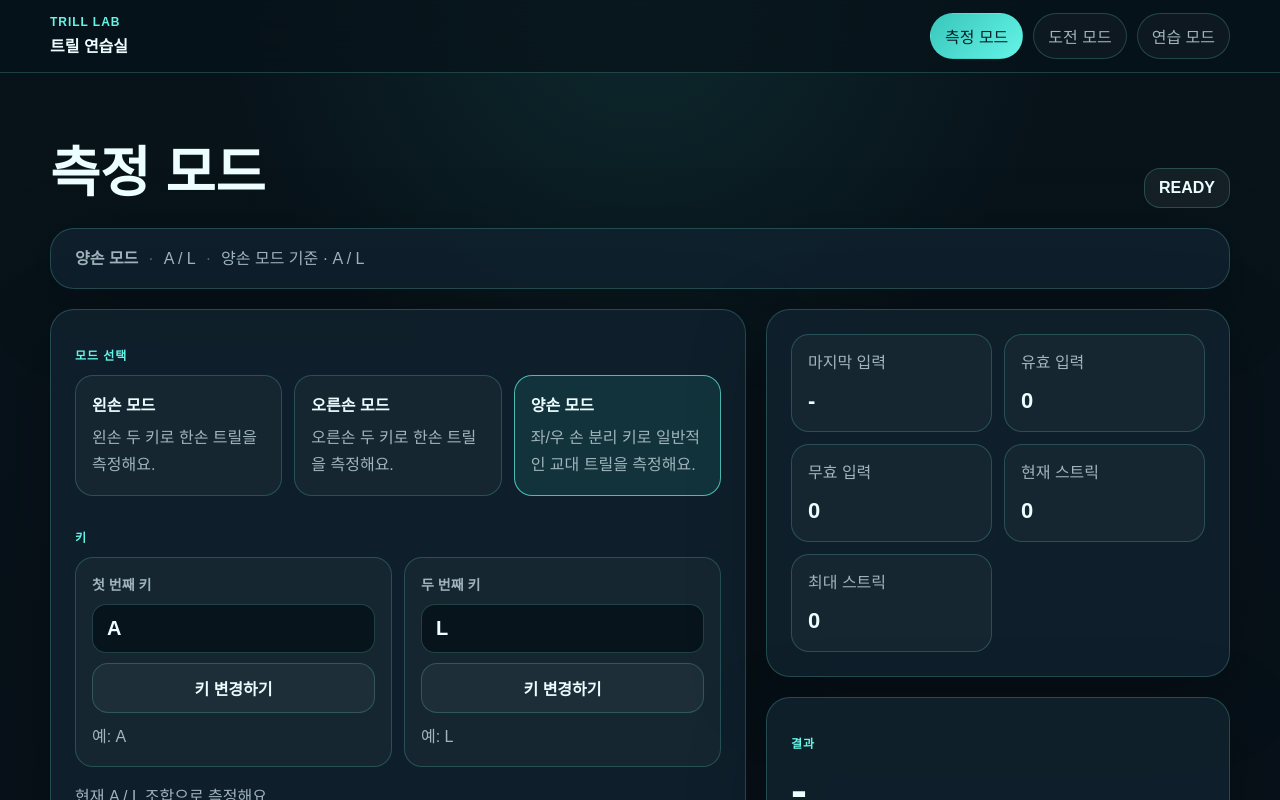
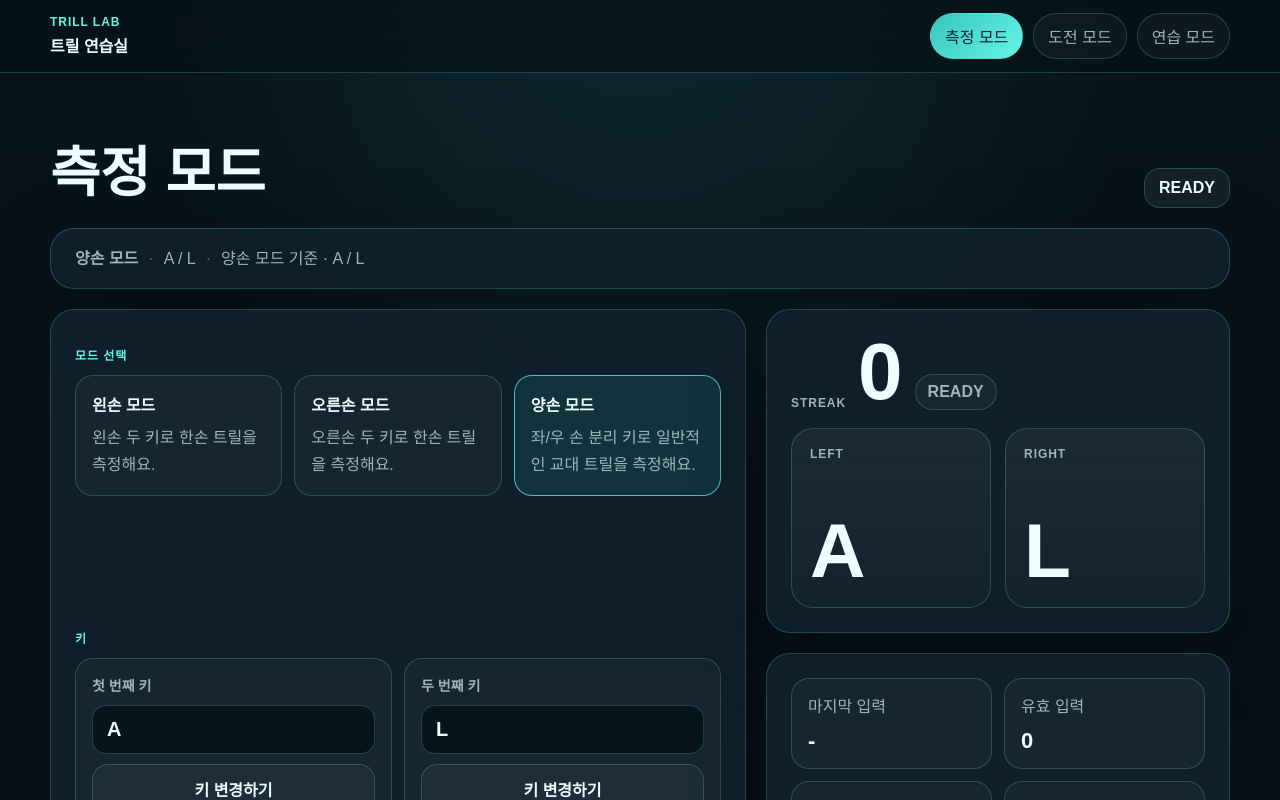
Before and after one commit to miku-agent/06_trill-lab, a Next.js app: page /measure in a window 1280 px wide. Shown: the top 800 px of the page. Built offline with nearby package versions, Linux system fonts and the light colour scheme.

Commit message:
feat: add rhythm-style input feedback

```diff
--- a/src/app/globals.css
+++ b/src/app/globals.css
@@ -296,6 +296,109 @@ main {
   padding: 10px 14px;
 }
 
+.rhythm-panel {
+  overflow: hidden;
+}
+
+.rhythm-panel.is-miss {
+  border-color: rgba(255, 122, 144, 0.6);
+  box-shadow: 0 0 0 1px rgba(255, 122, 144, 0.18), 0 20px 80px rgba(0, 0, 0, 0.24);
+}
+
+.rhythm-stage {
+  display: grid;
+  gap: 18px;
+}
+
+.combo-display {
+  display: flex;
+  align-items: end;
+  gap: 12px;
+  flex-wrap: wrap;
+}
+
+.combo-label,
+.rhythm-pad-label {
+  color: var(--muted);
+  font-size: 12px;
+  font-weight: 700;
+  letter-spacing: 0.08em;
+  text-transform: uppercase;
+}
+
+.combo-value {
+  font-size: clamp(3rem, 8vw, 5rem);
+  line-height: 0.95;
+}
+
+.hit-badge {
+  min-width: 78px;
+  padding: 8px 12px;
+  border-radius: 999px;
+  border: 1px solid var(--line);
+  background: rgba(255, 255, 255, 0.04);
+  color: var(--muted);
+  font-weight: 800;
+  text-align: center;
+}
+
+.hit-badge.is-good {
+  color: #062127;
+  background: linear-gradient(135deg, var(--accent), var(--accent-strong));
+  border-color: transparent;
+}
+
+.hit-badge.is-miss {
+  color: white;
+  background: linear-gradient(135deg, #ff6a84, #ff8aa1);
+  border-color: transparent;
+}
+
+.pad-grid {
+  display: grid;
+  grid-template-columns: repeat(2, minmax(0, 1fr));
+  gap: 14px;
+}
+
+.rhythm-pad {
+  position: relative;
+  overflow: hidden;
+  min-height: 180px;
+  display: grid;
+  align-content: space-between;
+  padding: 18px;
+  border-radius: 22px;
+  border: 1px solid var(--line);
+  background: linear-gradient(180deg, rgba(255, 255, 255, 0.05), rgba(255, 255, 255, 0.02));
+  transition: transform 120ms ease, border-color 120ms ease, box-shadow 120ms ease, background 120ms ease;
+}
+
+.rhythm-pad::after {
+  content: "";
+  position: absolute;
+  inset: auto -10% -30% -10%;
+  height: 70%;
+  background: radial-gradient(circle, rgba(100, 245, 231, 0.24), transparent 70%);
+  opacity: 0;
+  transition: opacity 120ms ease;
+}
+
+.rhythm-pad.is-active {
+  transform: scale(1.03);
+  border-color: rgba(100, 245, 231, 0.78);
+  box-shadow: 0 0 0 1px rgba(100, 245, 231, 0.18), 0 12px 40px rgba(57, 197, 187, 0.22);
+  background: linear-gradient(180deg, rgba(57, 197, 187, 0.18), rgba(255, 255, 255, 0.03));
+}
+
+.rhythm-pad.is-active::after {
+  opacity: 1;
+}
+
+.rhythm-pad-value {
+  font-size: clamp(2.8rem, 8vw, 4.8rem);
+  line-height: 1;
+}
+
 .simple-panel {
   min-height: 220px;
   display: grid;
@@ -322,4 +425,8 @@ main {
     flex: 1 1 auto;
     text-align: center;
   }
+
+  .pad-grid {
+    grid-template-columns: 1fr;
+  }
 }
--- a/src/app/measure/page.tsx
+++ b/src/app/measure/page.tsx
@@ -110,11 +110,15 @@ export default function MeasurePage() {
   const [peakStreak, setPeakStreak] = useState(0);
   const [result, setResult] = useState<Result | null>(null);
   const [captureError, setCaptureError] = useState<string | null>(null);
+  const [activePad, setActivePad] = useState<"primary" | "secondary" | null>(null);
+  const [hitFeedback, setHitFeedback] = useState<"good" | "miss" | null>(null);
   const deadlineRef = useRef<number | null>(null);
   const runningRef = useRef(false);
   const validHitsRef = useRef(0);
   const invalidHitsRef = useRef(0);
   const peakStreakRef = useRef(0);
+  const activePadTimeoutRef = useRef<number | null>(null);
+  const hitFeedbackTimeoutRef = useRef<number | null>(null);
 
   const activePreset = getPresetConfig(measureVariant);
   const configuredKeys = useMemo(() => [normalizeKey(primaryKey), normalizeKey(secondaryKey)], [primaryKey, secondaryKey]);
@@ -134,6 +138,30 @@ export default function MeasurePage() {
     if (result) return "같은 키 반복은 invalid 처리돼요. 정확도를 유지하면서 BPM을 끌어올리는 게 핵심이에요.";
     return `${activePreset.title} 기준 · ${configuredKeys[0]} / ${configuredKeys[1]}`;
   }, [activePreset.title, captureError, configuredKeys, countdownLeft, hasValidKeyConfig, keyCaptureTarget, result, sessionState]);
+
+  const triggerPadFeedback = useCallback((target: "primary" | "secondary") => {
+    if (activePadTimeoutRef.current) {
+      window.clearTimeout(activePadTimeoutRef.current);
+    }
+
+    setActivePad(target);
+    activePadTimeoutRef.current = window.setTimeout(() => {
+      setActivePad(null);
+      activePadTimeoutRef.current = null;
+    }, 120);
+  }, []);
+
+  const triggerHitFeedback = useCallback((type: "good" | "miss") => {
+    if (hitFeedbackTimeoutRef.current) {
+      window.clearTimeout(hitFeedbackTimeoutRef.current);
+    }
+
+    setHitFeedback(type);
+    hitFeedbackTimeoutRef.current = window.setTimeout(() => {
+      setHitFeedback(null);
+      hitFeedbackTimeoutRef.current = null;
+    }, 180);
+  }, []);
 
   const finishRun = useCallback(() => {
     runningRef.current = false;
@@ -164,6 +192,8 @@ export default function MeasurePage() {
     setPeakStreak(0);
     setResult(null);
     setCaptureError(null);
+    setActivePad(null);
+    setHitFeedback(null);
     deadlineRef.current = null;
     runningRef.current = false;
     validHitsRef.current = 0;
@@ -187,6 +217,13 @@ export default function MeasurePage() {
 
     return () => window.clearTimeout(timer);
   }, [countdownLeft, sessionState]);
+
+  useEffect(() => {
+    return () => {
+      if (activePadTimeoutRef.current) window.clearTimeout(activePadTimeoutRef.current);
+      if (hitFeedbackTimeoutRef.current) window.clearTimeout(hitFeedbackTimeoutRef.current);
+    };
+  }, []);
 
   useEffect(() => {
     if (sessionState !== "running") return;
@@ -240,6 +277,9 @@ export default function MeasurePage() {
       setLatestInput(pressedKey);
 
       if (lastAcceptedKey === null || lastAcceptedKey !== pressedKey) {
+        const target = pressedKey === configuredKeys[0] ? "primary" : "secondary";
+        triggerPadFeedback(target);
+        triggerHitFeedback("good");
         setLastAcceptedKey(pressedKey);
         setValidHits((current) => {
           const next = current + 1;
@@ -258,6 +298,7 @@ export default function MeasurePage() {
         return;
       }
 
+      triggerHitFeedback("miss");
       setInvalidHits((current) => {
         const next = current + 1;
         invalidHitsRef.current = next;
@@ -268,7 +309,7 @@ export default function MeasurePage() {
 
     window.addEventListener("keydown", onKeyDown);
     return () => window.removeEventListener("keydown", onKeyDown);
-  }, [configuredKeys, hasValidKeyConfig, keyCaptureTarget, lastAcceptedKey, resetStats]);
+  }, [configuredKeys, hasValidKeyConfig, keyCaptureTarget, lastAcceptedKey, resetStats, triggerHitFeedback, triggerPadFeedback]);
 
   function startRun() {
     if (!hasValidKeyConfig || keyCaptureTarget !== null) return;
@@ -381,6 +422,22 @@ export default function MeasurePage() {
         </article>
 
         <aside className="stack-gap-lg">
+          <article className={`panel rhythm-panel ${hitFeedback === "miss" ? "is-miss" : ""}`}>
+            <div className="rhythm-stage">
+              <div className="combo-display">
+                <span className="combo-label">STREAK</span>
+                <strong className="combo-value">{currentStreak}</strong>
+                <span className={`hit-badge ${hitFeedback ? `is-${hitFeedback}` : ""}`}>
+                  {hitFeedback === "good" ? "GOOD" : hitFeedback === "miss" ? "MISS" : "READY"}
+                </span>
+              </div>
+              <div className="pad-grid">
+                <RhythmPad label="LEFT" value={configuredKeys[0]} isActive={activePad === "primary"} />
+                <RhythmPad label="RIGHT" value={configuredKeys[1]} isActive={activePad === "secondary"} />
+              </div>
+            </div>
+          </article>
+
           <article className="panel stat-grid">
             <Stat label="마지막 입력" value={latestInput} />
             <Stat label="유효 입력" value={String(validHits)} />
@@ -413,6 +470,15 @@ function Stat({ label, value }: { label: string; value: string }) {
   );
 }
 
+function RhythmPad({ label, value, isActive }: { label: string; value: string; isActive: boolean }) {
+  return (
+    <div className={`rhythm-pad ${isActive ? "is-active" : ""}`}>
+      <span className="rhythm-pad-label">{label}</span>
+      <strong className="rhythm-pad-value">{value}</strong>
+    </div>
+  );
+}
+
 function KeySettingCard({
   label,
   value,
```
